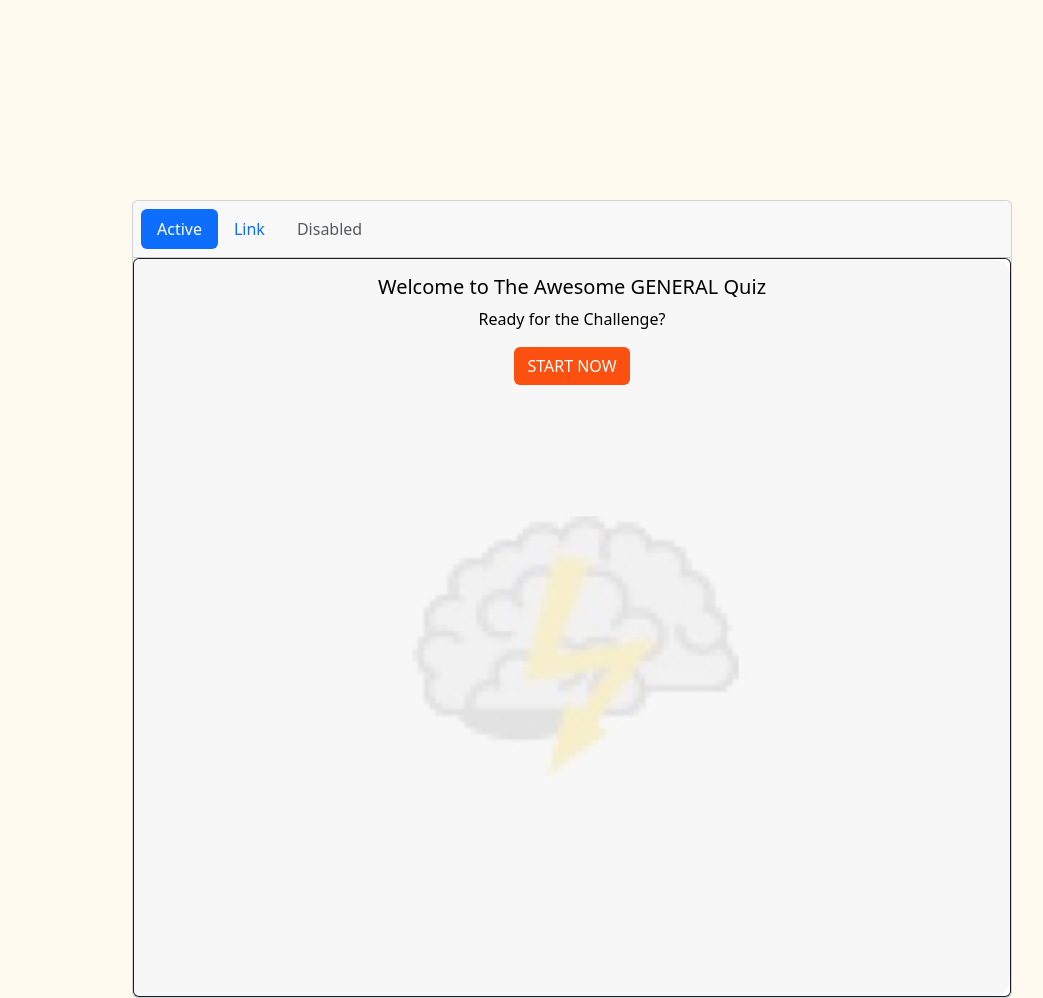
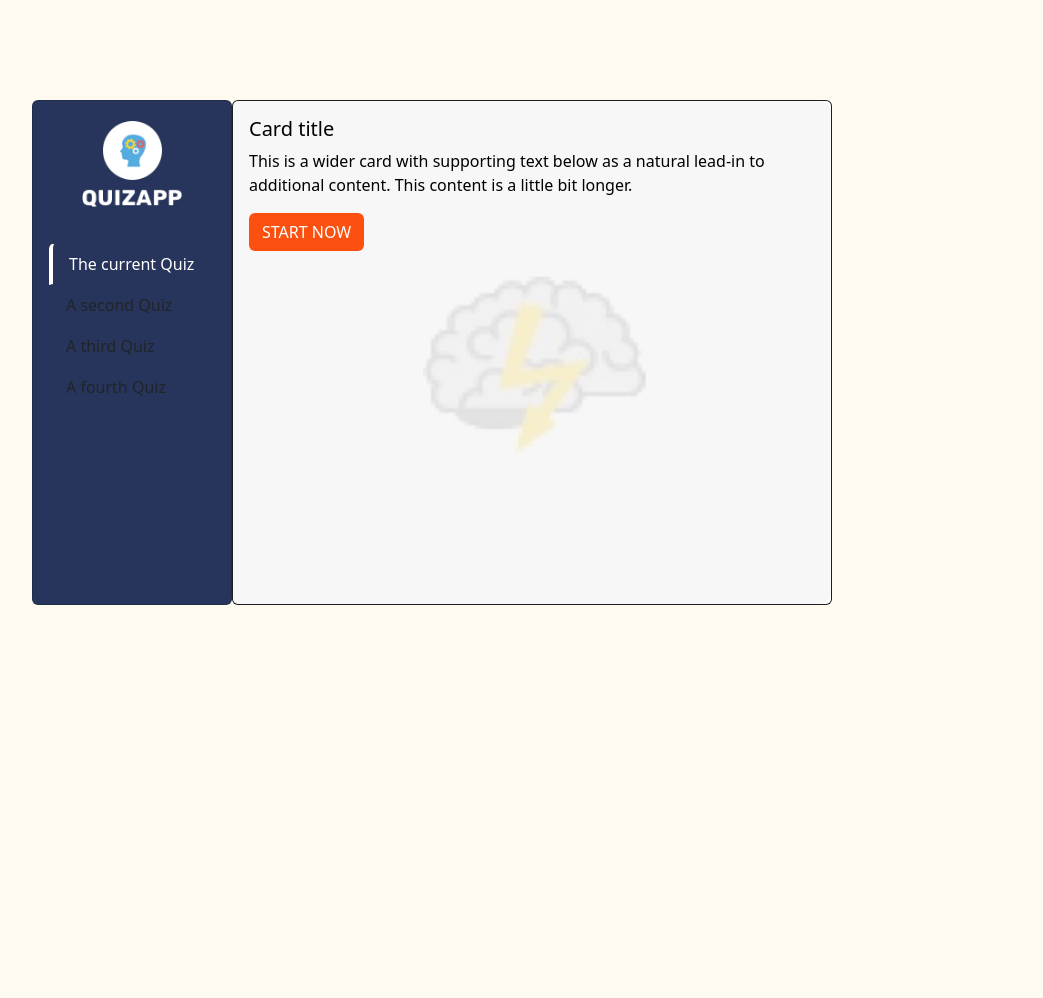
Before and after one commit to Arizona1712/Quiz-App, a website: page index.html in a window 1280 px wide. Shown: the whole page, without its empty margins (68-1111 px from the left). After the commit the page ends 800 px from the top, so only its background shows below. Drawn offline with nearby package versions, Linux system fonts and the light colour scheme.

Commit message:
add first page version 2

```diff
--- a/css/style.css
+++ b/css/style.css
@@ -3,7 +3,8 @@ body {
 }
 
 main {
-    padding: 200px;
+    padding: 100px;
+    display: flex;
 }
 
 .bg-color {
@@ -22,3 +23,33 @@ main {
     background-color: #fb500f;
     color: white;
 }
+
+.list-group-item {
+    background-color: #27355c;
+    border-color: #27355c;
+}
+
+.list-group-item.active {
+    border-left: 4px solid white !important;
+    background-color: #27355c;
+    border-color: #27355c;
+}
+
+.image {
+    display: flex;
+    justify-content: center;
+    width: 100%;
+    padding: 20px;
+}
+
+.image-logo {
+    width: 100px;
+}
+
+.width-200 {
+    width: 200px;
+}
+
+.width-600 {
+    width: 600px;
+}
--- a/index.html
+++ b/index.html
@@ -11,41 +11,27 @@
 </head>
 <body>
     <main>
-        <!-- <div class="card" style="width: 18rem;">
-            <div class="card bg-color" style="width: 18rem;">
-                <img src="./img/logo.png" class="card-img-top" alt="...">
-                <div class="card-body">
-                    <h5 class="card-title">Card title</h5>
-                    <p class="card-text">Some quick example text to build on the card title and make up the bulk of the card's content.</p>
-                    <a href="#" class="btn">Go somewhere</a>
+        <div class="card bg-color width-200">
+            <div class="image">
+                <img src="./img/logo.png" class="card-img-top image-logo" alt="...">
+            </div>
+            <div class="card-body">
+                <div class="list-group">
+                    <a href="#" class="list-group-item list-group-item-action active" aria-current="true">
+                        The current Quiz
+                    </a>
+                    <a href="#" class="list-group-item list-group-item-action">A second Quiz</a>
+                    <a href="#" class="list-group-item list-group-item-action">A third Quiz</a>
+                    <a href="#" class="list-group-item list-group-item-action">A fourth Quiz</a>
                 </div>
             </div>
-            <div class="card-body bg-image">
-            </div>
-        </div> -->
-
-        <div class="card text-center">
-            <div class="card-header">
-                <ul class="nav nav-pills card-header-pills">
-                    <li class="nav-item">
-                    <a class="nav-link active" href="#">Active</a>
-                    </li>
-                    <li class="nav-item">
-                    <a class="nav-link" href="#">Link</a>
-                    </li>
-                    <li class="nav-item">
-                    <a class="nav-link disabled" aria-disabled="true">Disabled</a>
-                    </li>
-                </ul>
-            </div>
-            <div class="card text-bg-dark">
-                <img src="./img/brainbg.jpg" class="card-img">
-                <div class="card-img-overlay">
-                    <h5 class="card-title">Welcome to The Awesome GENERAL Quiz</h5>
-                    <p class="card-text">Ready for the Challenge?</p>
-                    <a href="#" class="btn btn-color">START NOW</a>
-                </div>
-            </div>
+        </div>
+        <div class="card text-bg-dark width-600">
+            <img src="./img/brainbg.jpg" class="card-img" alt="...">
+            <div class="card-img-overlay">
+                <h5 class="card-title">Card title</h5>
+                <p class="card-text">This is a wider card with supporting text below as a natural lead-in to additional content. This content is a little bit longer.</p>
+                <button type="button" class="btn btn-color">START NOW</button>            </div>
         </div>
     </main>
 </body>
```
